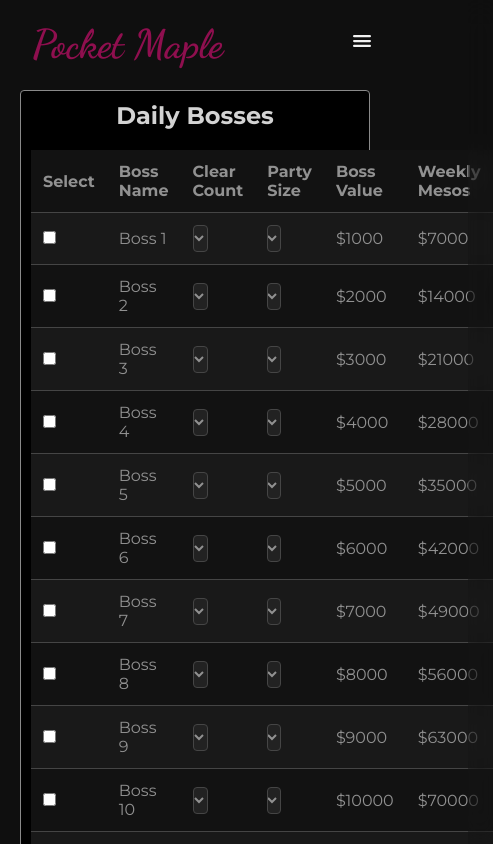
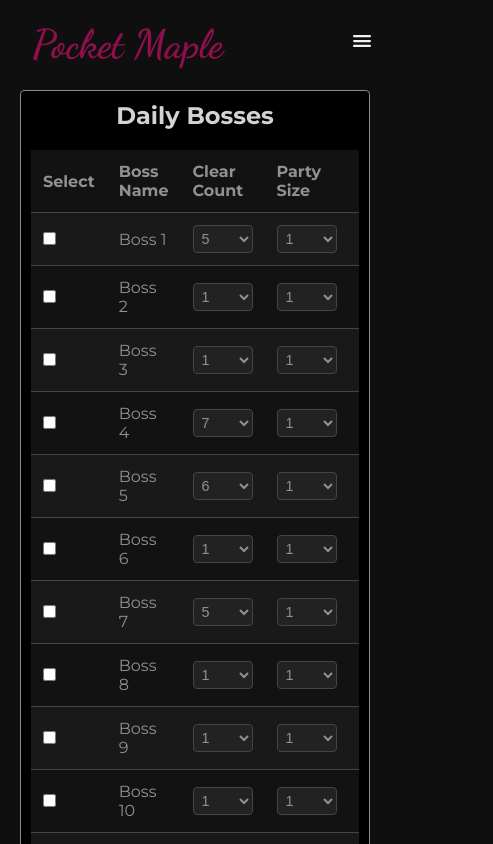
Before and after one commit to ttxlnguyen/Passion-Project-Pocket-Maple-React, a React (Create React App) app in the folder pocketmaplereact/: page /bosses in a window 390 px wide. Shown: the top 844 px of the page, 493 px wide, since content can reach past the window. Built offline with nearby package versions, Linux system fonts and the light colour scheme.

Commit message:
Edited BossList.css to make dropdown size static, logic in BossList.js to allow for horizontal scrolling for mobile

```diff
--- a/pocketmaplereact/src/components/pages/bosslist/BossList.css
+++ b/pocketmaplereact/src/components/pages/bosslist/BossList.css
@@ -5,6 +5,7 @@
   border: 1px solid #898989;
   border-radius: 4px;
   background-color: #000000;
+  overflow-x: auto;
 }
 
 .boss-list h2 {
@@ -13,6 +14,10 @@
   margin-top: 0;
   margin-bottom: 20px;
   font-size: 1.5rem;
+}
+
+.table-wrapper {
+  overflow-x: auto;
 }
 
 table {
@@ -45,13 +50,14 @@
 }
 
 select {
-    background-color: #222222; /* Dark grey background */
-    color: #919191; /* Light grey text color */
-    border: 1px solid #454545; /* Border matching the table rows */
+  background-color: #222222;
+  color: #919191;
+  border: 1px solid #454545;
   border-radius: 4px;
-    padding: 4px; /* Padding for better spacing */
-    width: 30%; /* Make the dropdown fit the table cell */
-    box-sizing: border-box; /* Ensure padding and border are included in the element's total width and height */
+  padding: 4px;
+  width: 60px;
+  box-sizing: border-box;
+  font-size: 0.9rem;
 }
 
 input[type="checkbox"] {
--- a/pocketmaplereact/src/components/pages/bosslist/BossList.js
+++ b/pocketmaplereact/src/components/pages/bosslist/BossList.js
@@ -22,20 +22,16 @@ const Bosses = () => {
 
   // Function to create dropdown options for Clear Count (1-7)
   const createClearCountOptions = () => {
-    let options = [];
-    for (let i = 1; i <= 7; i++) {
-      options.push(<option key={i} value={i}>{i}</option>);
-    }
-    return options;
+    return Array.from({ length: 7 }, (_, i) => (
+      <option key={i + 1} value={i + 1}>{i + 1}</option>
+    ));
   };
 
   // Function to create dropdown options for Party Size (1-6)
   const createPartySizeOptions = () => {
-    let options = [];
-    for (let i = 1; i <= 6; i++) {
-      options.push(<option key={i} value={i}>{i}</option>);
-    }
-    return options;
+    return Array.from({ length: 6 }, (_, i) => (
+      <option key={i + 1} value={i + 1}>{i + 1}</option>
+    ));
   };
 
   // Handler for dropdown change for Clear Count
@@ -55,6 +51,7 @@ const Bosses = () => {
   return (
     <div className="boss-list">
       <h2>Daily Bosses</h2> {/* Table title */}
+      <div className="table-wrapper">
         <table>
           <thead>
             <tr> {/* Column Headers */}
@@ -94,6 +91,7 @@ const Bosses = () => {
           </tbody>
         </table>
       </div>
+    </div>
   );
 };
 
```
Lines whose indentation alone changed are shown as unchanged.
